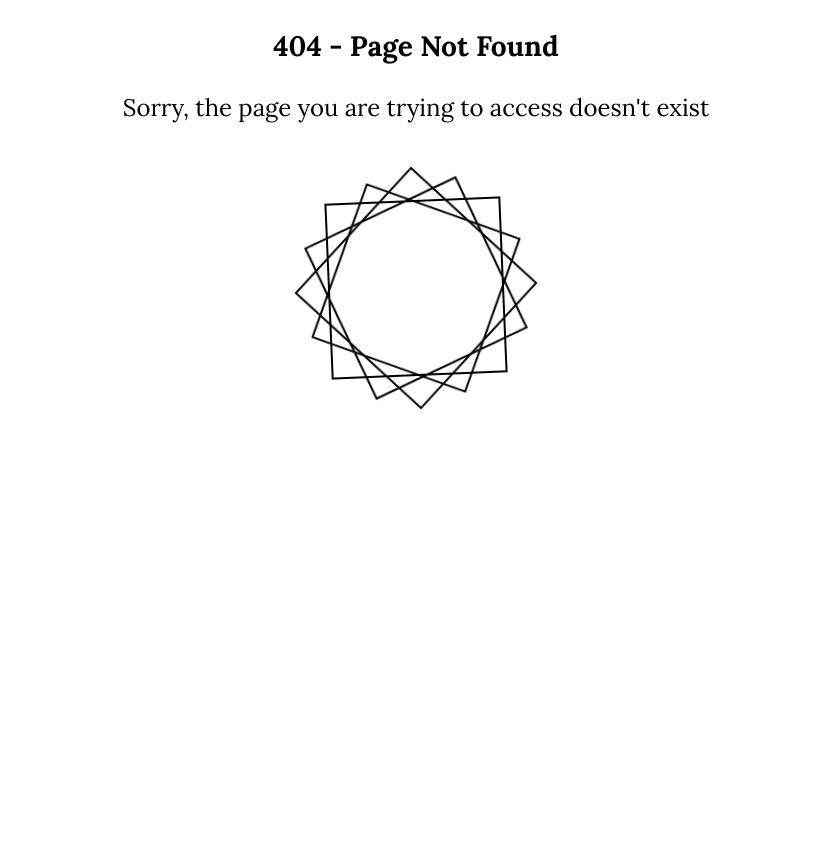
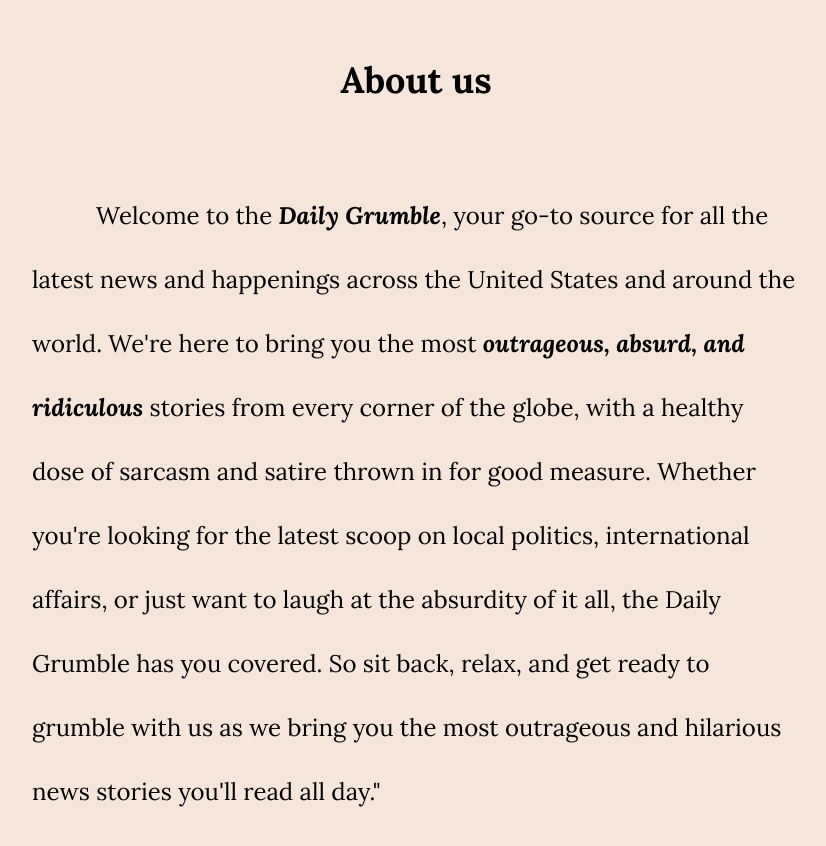
Before and after one commit to Asurakun1/my-blog-project, a React (Create React App) app: page /about-us in a window 1280 px wide. Before the commit this address had no page. Shown: the whole page, without its empty margins (224-1050 px from the left). Before the commit the page ends 800 px from the top, so only its background shows below. Built offline with nearby package versions, Linux system fonts and the light colour scheme.

Commit message:
added about me

```diff
--- /dev/null
+++ b/src/Components/AboutMe/AboutMe.css
@@ -0,0 +1,21 @@
+.about-us {
+    display: flex;
+    font-size: 1.5rem;
+    justify-content: center;
+    align-items: center;
+    flex-direction: column;
+    min-height: 20vh;
+}
+
+.about-us-box {
+    max-width: 60vw;
+    text-indent: 4rem;
+    line-height: 4rem;
+}
+
+.about {
+    display: flex;
+    flex-direction: column;
+    align-items: center;
+    min-height: 100vh;
+}
--- /dev/null
+++ b/src/Components/AboutMe/AboutMe.js
@@ -0,0 +1,23 @@
+import ReactMarkdown from "react-markdown";
+import './AboutMe.css';
+const AboutMe = () => {
+    return (
+        <div className="My-Color-Theme-5-hex about">
+            <section className="about-us">
+                <h1>About us</h1>
+            </section>
+            <ReactMarkdown className="about-us about-us-box">
+                Welcome to the ***Daily Grumble***, your go-to source for all the latest news and happenings
+                across the United States and around the world. We're here to bring you the most
+                ***outrageous, absurd, and ridiculous*** stories from every corner of the globe, with a healthy
+                dose of sarcasm and satire thrown in for good measure. Whether you're looking for the
+                latest scoop on local politics, international affairs, or just want to laugh at the absurdity of it
+                all, the Daily Grumble has you covered. So sit back, relax, and get ready to grumble with us
+                as we bring you the most outrageous and hilarious news stories you'll read all day."
+            </ReactMarkdown>
+        </div>
+    )
+}
+
+
+export default AboutMe;
--- a/src/Components/Home/Home.js
+++ b/src/Components/Home/Home.js
@@ -1,31 +1,16 @@
-import { NavLink } from 'react-router-dom';
 import Header from '../Header/Header';
 import Headlines from './Headlines/Headlines';
 import './Home.css';
 import '../ArticleSection/ArticleSection.css';
 import Local from './Local/Local';
-import { useNavigate } from 'react-router-dom';
+import MainNav from './MainNav';
 
 const Home = (props) => {
-    const navigate = useNavigate();
-    const handleClick = () => {
-        const random = Math.floor(Math.random() * props.data.length) + 1;
-        navigate(`/article-${random}`);
-    }
 
     return (
         <div className='My-Color-Theme-5-hex'>
             <Header />
-            <nav className='main-nav'>
-                {
-                    <ul>
-                        <li><NavLink to="/" className="link">Home</NavLink></li>
-                        <li className="link" onClick={handleClick}>Random Article</li>
-                        <li><NavLink to='/about-us' className="link">About us</NavLink></li>
-                        <li><NavLink to='/contact' className="link">Contact</NavLink></li>
-                    </ul>
-                }
-            </nav>
+            <MainNav data={props}/>
             <section className="home">
                 <Headlines />
                 <Local />
--- /dev/null
+++ b/src/Components/Home/MainNav.js
@@ -0,0 +1,29 @@
+import { NavLink } from "react-router-dom";
+import { useNavigate } from "react-router-dom";
+const MainNav = (props) => {
+
+    const navigate = useNavigate();
+    const handleClick = () => {
+        const random = Math.floor(Math.random() * props.data.length) + 1;
+        navigate(`/article-${random}`);
+        window.scrollTo(0,0);
+    }
+
+    const scrollUp = () =>{
+        window.scrollTo(0,0);
+    }
+    return(
+        <nav className='main-nav'>
+        {
+            <ul>
+                <li><NavLink to="/" className="link">Home</NavLink></li>
+                <li className="link" onClick={handleClick}>Random Article</li>
+                <li><NavLink to='/about-us' onClick={scrollUp} className="link">About us</NavLink></li>
+                <li><NavLink to='/contact' onClick={scrollUp} className="link">Contact</NavLink></li>
+            </ul>
+        }
+    </nav>
+    );
+}
+
+export default MainNav;
--- a/src/Components/NavBar/NavBar.js
+++ b/src/Components/NavBar/NavBar.js
@@ -5,6 +5,7 @@
 import Article0 from '../ArticleSection/Articles/Article-0';
 import { useState, useEffect } from "react";
 import SpinLoader from '../Error/SpinLoader';
+import AboutMe from '../AboutMe/AboutMe';
 const NavBar = () => {
     const [rawData, setRawData] = useState();
     useEffect(() => {
@@ -34,7 +35,7 @@
                                 return <Route key={index} path={`/article-${element.id}`} element={<Article0 data={element}/>} />
                             })
                         }
-
+                        <Route path='/about-us' element={<AboutMe/>} />
                         <Route path="*" element={<Error404 />} />
                     </Routes>
                     : <section className='article'>
```
